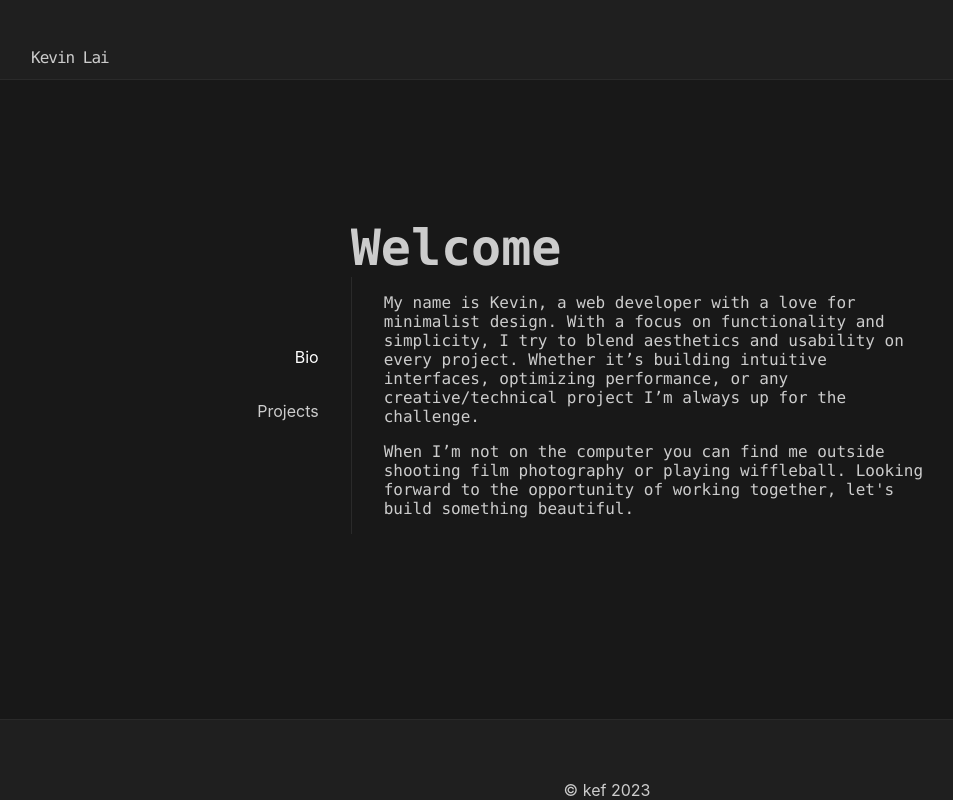
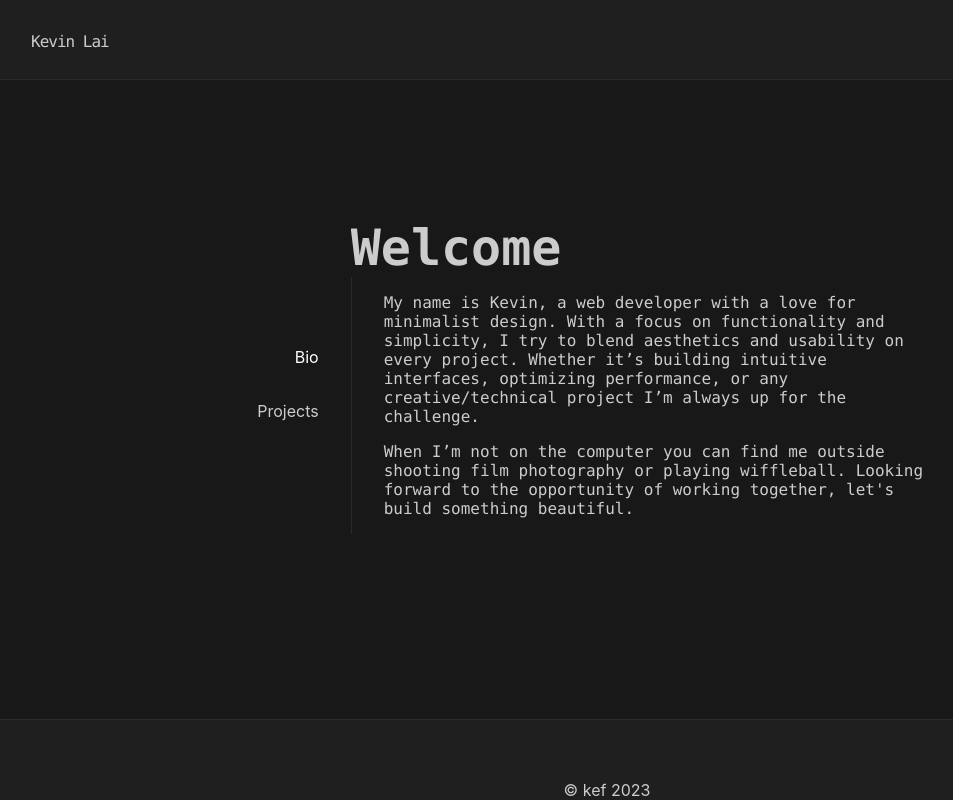
Before and after one commit to KevinLai76/personal-website, a React (Create React App) app: page / in a window 1280 px wide. Shown: the whole page, without its empty margins (33-986 px from the left). Built offline with nearby package versions, Linux system fonts and the light colour scheme.

Commit message:
changed position of name in header

```diff
--- a/src/css/Header.css
+++ b/src/css/Header.css
@@ -1,6 +1,6 @@
 .header-content {
     width: 100%;
-    padding-top: 2em;
+    padding-top: 1em;
     padding-left: 2em;
     border-bottom: 1px solid #2A2A2A;
     background-color: #1F1F1F;
```
